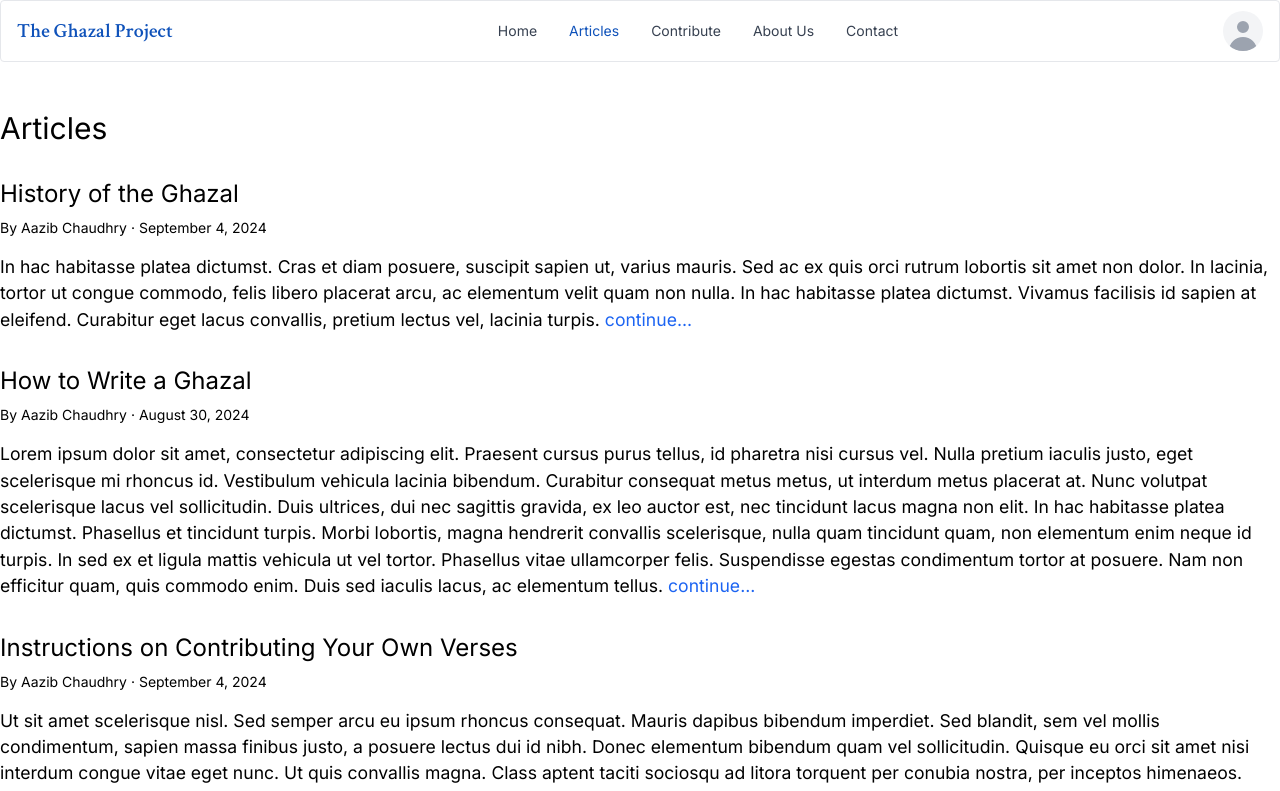
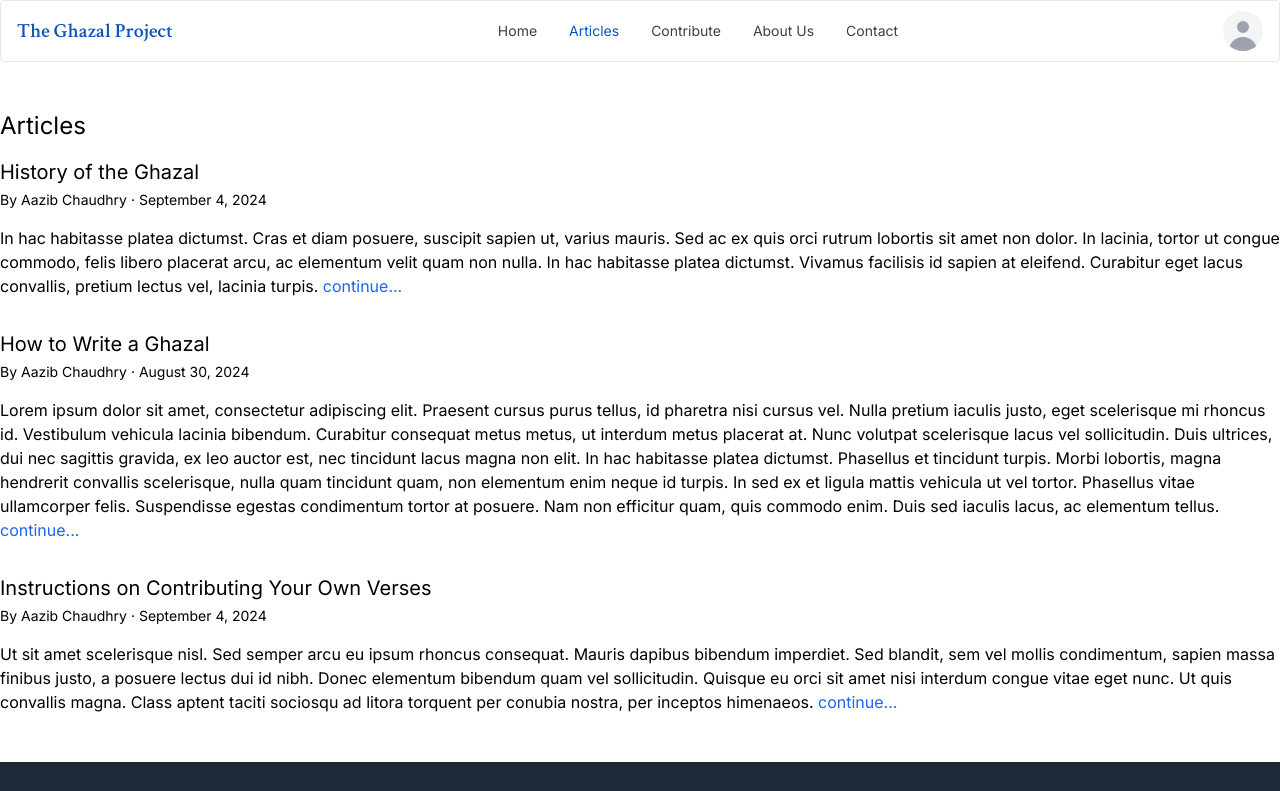
Before and after one commit to aazibch/theghazalproject, a Next.js app: page /articles in a window 1280 px wide. Shown: the top 791 px of the page. Built offline with nearby package versions, Linux system fonts and the light colour scheme.

Commit message:
Adjust article page styling

```diff
--- a/app/articles/page.tsx
+++ b/app/articles/page.tsx
@@ -6,7 +6,7 @@ export default async function ArticlesPage() {
 
   return (
     <div className="container mx-auto my-12">
-      <h2 className="text-3xl mb-8">Articles</h2>
+      <h2 className="text-2xl mb-4">Articles</h2>
 
       {articleData.map((e, i) => (
         <ArticlePreview
--- a/components/articles/article-preview/article-preview.module.css
+++ b/components/articles/article-preview/article-preview.module.css
@@ -1,5 +1,5 @@
 .articleContent {
-  font-size: 1.1rem;
+  font-size: 1rem;
 }
 
 .articleContent p {
--- a/components/articles/article-preview/article-preview.tsx
+++ b/components/articles/article-preview/article-preview.tsx
@@ -22,7 +22,7 @@ export default function ArticlePreview({
   return (
     <div className="mb-8">
       <header className="mb-4">
-        <h1 className="text-2xl mb-2">{title}</h1>
+        <h1 className="text-xl mb-1">{title}</h1>
         <div className="text-sm">
           <span>By {author}</span> ·{' '}
           <time dateTime={date.toString()}>{date}</time>
```
